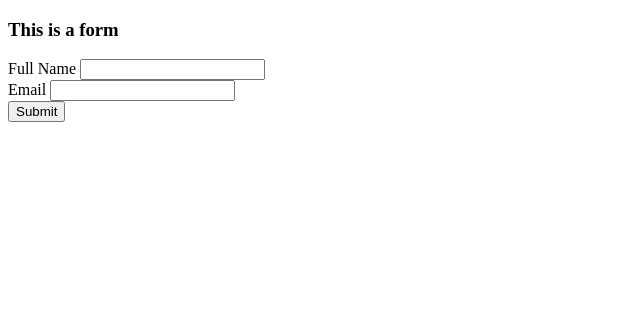
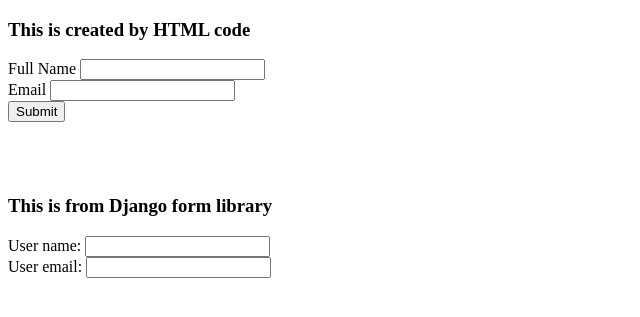
Before and after one commit to amayordomo/Second-Django-Website, a Django app: page /form/ in a window 1280 px wide. Shown: the top 317 px of the page, without its empty margins (0-640 px from the left). Run offline with Django 5.2, Linux system fonts and the light colour scheme.

Commit message:
create form with Django form library

```diff
--- /dev/null
+++ b/first_app/forms_django.py
@@ -0,0 +1,5 @@
+from django import forms
+
+class user_form(forms.Form):
+    user_name = forms.CharField()
+    user_email = forms.EmailField()
--- a/first_app/views.py
+++ b/first_app/views.py
@@ -1,5 +1,6 @@
 from django.shortcuts import render
 from .models import Musician, Album
+from first_app import forms_django
 
 # Create your views here.
 def index(request):
@@ -9,5 +10,6 @@
     return render(request, 'first_app/index.html', context=diction)
 
 def form(request):
-    diction = {}
+    new_form = forms_django.user_form()
+    diction = {'test_form': new_form, 'heading_1': "This is from Django form library"}
     return render(request, 'first_app/form.html', context=diction)
--- a/templates/first_app/form.html
+++ b/templates/first_app/form.html
@@ -6,7 +6,7 @@
     <title>Form</title>
 </head>
 <body>
-    <h3>This is a form</h3>
+    <h3>This is created by HTML code</h3>
     <form action="" method="post">
         <label for="user_name">Full Name</label>
         <input type="text" name="user_name" value="" placeholder="" required>
@@ -16,5 +16,10 @@
         <br>
         <input type="submit" name="submit" value="Submit">
     </form>
+    <br><br><br>
+    <h3>{{ heading_1 }}</h3>
+    <form action="" method="post">
+        {{ test_form }}
+    </form>
 </body>
 </html>
```
